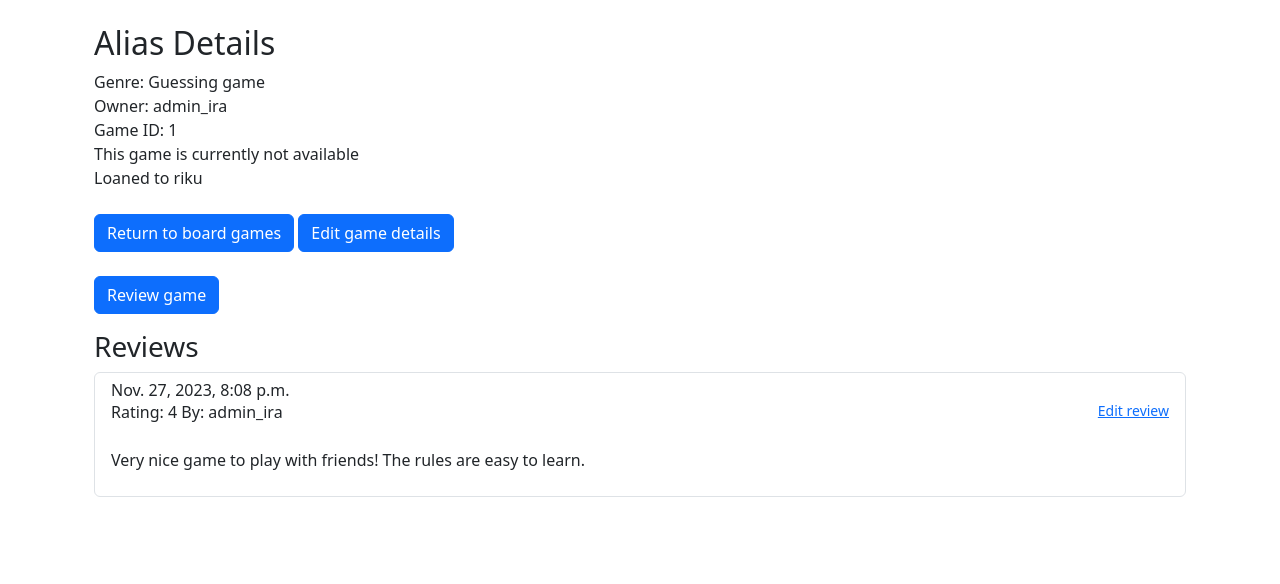
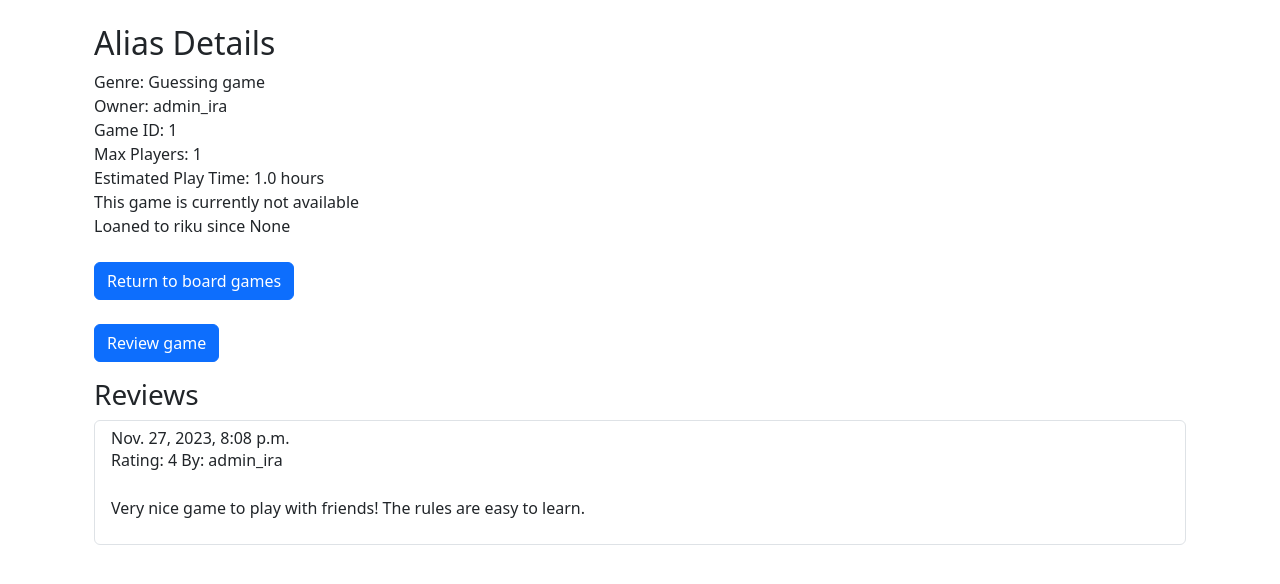
Before and after one commit to rikuvil/appprog, a Django app: page /board-game/1/ in a window 1280 px wide. Shown: the part 160-744 px from the top of the page. Run offline with Django 4.2, Linux system fonts and the light colour scheme; data comes from the database, SQL or seed files in the repository; both versions use the stored data as it was after the commit; some libraries are stand-ins or nearby versions.

Commit message:
Hienosäätöä

```diff
--- a/app_app/forms.py
+++ b/app_app/forms.py
@@ -5,10 +5,12 @@ from .models import *
 class BoardGameForm(forms.ModelForm):
     class Meta:
         model = BoardGame
-        fields = ['name', 'genre', 'available']
+        fields = ['name', 'genre', 'available', 'max_players', 'play_time']
         labels = {'name': 'Title',
                   'genre': 'Genre',
-                  'available': 'Available'}
+                  'available': 'Available',
+                  'max_players': 'Maximum amount of players',
+                  'play_time': 'Estimated playtime in hours'}
 
 class BoardGameReviewForm(forms.ModelForm):
     class Meta:
--- a/app_app/models.py
+++ b/app_app/models.py
@@ -8,11 +8,14 @@ from django.core.validators import MinValueValidator, MaxValueValidator
 class BoardGame(models.Model):
     name = models.CharField(max_length=100)
     genre = models.CharField(max_length=100, default='none')
+    max_players = models.PositiveIntegerField(default=1)
+    play_time = models.FloatField(default=1.0)
     owner = models.ForeignKey(User, on_delete=models.CASCADE, related_name='owned_games')
     available = models.BooleanField(default=True)
     loaned_to = models.ForeignKey(User, null=True, blank=True, on_delete=models.SET_NULL, related_name='loaned_games')
 
     date_added = models.DateTimeField(default=timezone.now)
+    date_loaned = models.DateTimeField(default=None, blank=True, null=True)
     #last_modified = models.DateTimeField(default=timezone.now)
     # Add other fields as needed
 
--- a/app_app/templates/board_game_detail.html
+++ b/app_app/templates/board_game_detail.html
@@ -7,6 +7,8 @@
     <p class="mb-0">Genre: {{ game.genre }}</p>
     <p class="mb-0">Owner: {{ game.owner }} </p>
     <p class="mb-0">Game ID: {{ game.id }}</p>
+    <p class="mb-0">Max Players: {{ game.max_players }}</p>
+    <p class="mb-0">Estimated Play Time: {{ game.play_time }} hours</p>
     {% if game.available %}
       <p class="mb-0">Available: Yes</p>
       <form action="{% url 'loan_board_game' game.id %}" method="post">
@@ -15,7 +17,7 @@
       </form>
     {% else %}
       <p class="mb-0">This game is currently not available</p>
-      <p class="mb-0"> Loaned to {{ game.loaned_to }}</p>
+      <p class="mb-0">Loaned to {{ game.loaned_to }} since {{ game.date_loaned }}</p>
     {% endif %}
   </div>
   <!-- Add other details as needed -->
@@ -23,8 +25,15 @@
   <div class="mb-3">
     <p class="mb-0">
       <a href="{% url 'all_board_games' %}" class="btn btn-primary mt-2">Return to board games</a>
-      <a href="{% url 'edit_board_game' game.id %}" class="btn btn-primary mt-2">
-        Edit game details</a>
+      {% if user.is_authenticated %}
+        {% if user == game.owner %}
+          <a href="{% url 'edit_board_game' game.id %}" class="btn btn-primary mt-2">Edit game details</a>
+          <a href="{% url 'delete_board_game' game.id %}" class="btn btn-secondary ml-2 mt-2">Delete game</a>
+        {% endif %}
+        {% if user == game.loaned_to %}
+            <a href="{% url 'return_board_game' game.id %}" class="btn btn-secondary ml-2 mt-2">Return game</a>
+        {% endif %}
+      {% endif %}
     </p>
     <p class="mb-0">
       <a href="{% url 'board_game_review' game.id%}" class="btn btn-primary mt-4">Review game</a>
@@ -42,7 +51,14 @@
             <h6 class="mb-0">{{ review.date_added }}</h6>
             <p >Rating: {{ review.stars }} By: {{ review.owner }}</p>
           </div>
-              <small><a href="{% url 'edit_board_game_review' review.id %}">Edit review</a></small>
+          {% if user.is_authenticated and user == review.owner %}
+            <small>
+              <a href="{% url 'edit_board_game_review' review.id %}" class="btn btn-sm btn-primary">Edit review</a>
+            </small>
+            <small>
+              <a href="{% url 'delete_review' review.id %}" class="btn btn-sm btn-secondary ml-2">Delete review</a>
+            </small>
+          {% endif %}
         </div>
         <!---Entry text-->
         <div class="mt-2">{{ review.review|linebreaks }}</div>
@@ -53,6 +69,4 @@
     {% endfor %}
   </ul>
 </div>
-
-
 {% endblock %}
--- a/app_app/urls.py
+++ b/app_app/urls.py
@@ -8,9 +8,11 @@ urlpatterns = [
     path('board-game/<int:game_id>/', views.board_game_detail, name='board_game_detail'),
     path('new_board_game', views.new_board_game, name='new_board_game'),
     path('edit_board_game/<int:game_id>/',  views.edit_board_game, name='edit_board_game'),
+    path('delete_board_game/<int:game_id>/', views.delete_board_game, name='delete_board_game'),
 
     path('board_game_review/<int:game_id>/', views.board_game_review, name='board_game_review'),
     path('edit_board_game_review/<int:review_id>/', views.edit_board_game_review, name='edit_board_game_review'),
+    path('delete_review/<int:review_id>/', views.delete_review, name='delete_review'),
 
     path('all-board-gamers/', views.all_board_gamers, name='all_board_gamers'),
     path('board-gamer/<int:gamer_id>/', views.board_gamer_detail, name='board_gamer_detail'),
--- a/app_app/views.py
+++ b/app_app/views.py
@@ -5,6 +5,7 @@ from django.contrib.auth import login, logout
 from django.contrib.auth.decorators import login_required
 from django.http import Http404, HttpResponseForbidden
 from .forms import *
+from django.contrib import messages
 
 
 # Create your views here.
@@ -22,6 +23,7 @@ def account(request):
 
     context = {'owned_games': owned_games, 'loaned_games': loaned_games, 'reviews': reviews}
     return render(request, 'account.html', context)
+
 #views for BoardGame model
 
 def all_board_games(request):
@@ -36,9 +38,8 @@ def board_game_detail(request, game_id):
 
 @login_required
 def new_board_game(request):
-    # Add a new game
     if request.method != "POST":
-        form = BoardGameForm
+        form = BoardGameForm()
     else:
         form = BoardGameForm(data=request.POST)
         if form.is_valid():
@@ -46,9 +47,9 @@ def new_board_game(request):
             new_game.owner = request.user
             new_game.save()
             return redirect('all_board_games')
+
     context = {'form': form}
     return render(request, 'new_board_game.html', context)
-
 
 @login_required
 def edit_board_game(request, game_id):
@@ -68,6 +69,18 @@ def edit_board_game(request, game_id):
 
     context = {'game': game, 'form': form}
     return render(request, 'edit_board_game.html', context)
+
+@login_required
+def delete_board_game(request, game_id):
+    game = get_object_or_404(BoardGame, pk=game_id)
+
+    if request.user == game.owner:
+        if request.method == 'POST':
+            game.delete()
+            return redirect('all_board_games')
+        return render(request, 'confirm_delete.html', {'entity': 'Board Game', 'item': game})
+    else:
+        return redirect('all_board_games')
 
 # Review views
 @login_required
@@ -102,6 +115,16 @@ def edit_board_game_review(request, review_id):
     context = {'review': review, 'game': game, 'form': form}
     return render(request, 'edit_board_game_review.html', context)
 
+@login_required
+def delete_review(request, review_id):
+    review = get_object_or_404(BoardGameReview, pk=review_id)
+
+    if request.method == 'POST' and request.user == review.owner:
+        review.delete()
+        return redirect('all_reviews')
+
+    return render(request, 'confirm_delete.html', {'entity': 'Review', 'item': review})
+
 #views for BoardGamer model
 
 def all_board_gamers(request):
@@ -135,6 +158,7 @@ def loan_board_game(request, game_id):
     if game.available:
         game.available = False
         game.loaned_to = user
+        game.date_loaned = timezone.now()
         game.save()
     return redirect('board_game_detail', game_id=game.id)
 
```
Also changed, not shown: app_app/templates/confirm_delete.html (added, +18 -0 lines), app_app/migrations/0011_boardgame_date_loaned.py (added), app_app/migrations/0012_boardgame_max_players_boardgame_play_time.py (added), db.sqlite3. Lines whose indentation alone changed are shown as unchanged.
